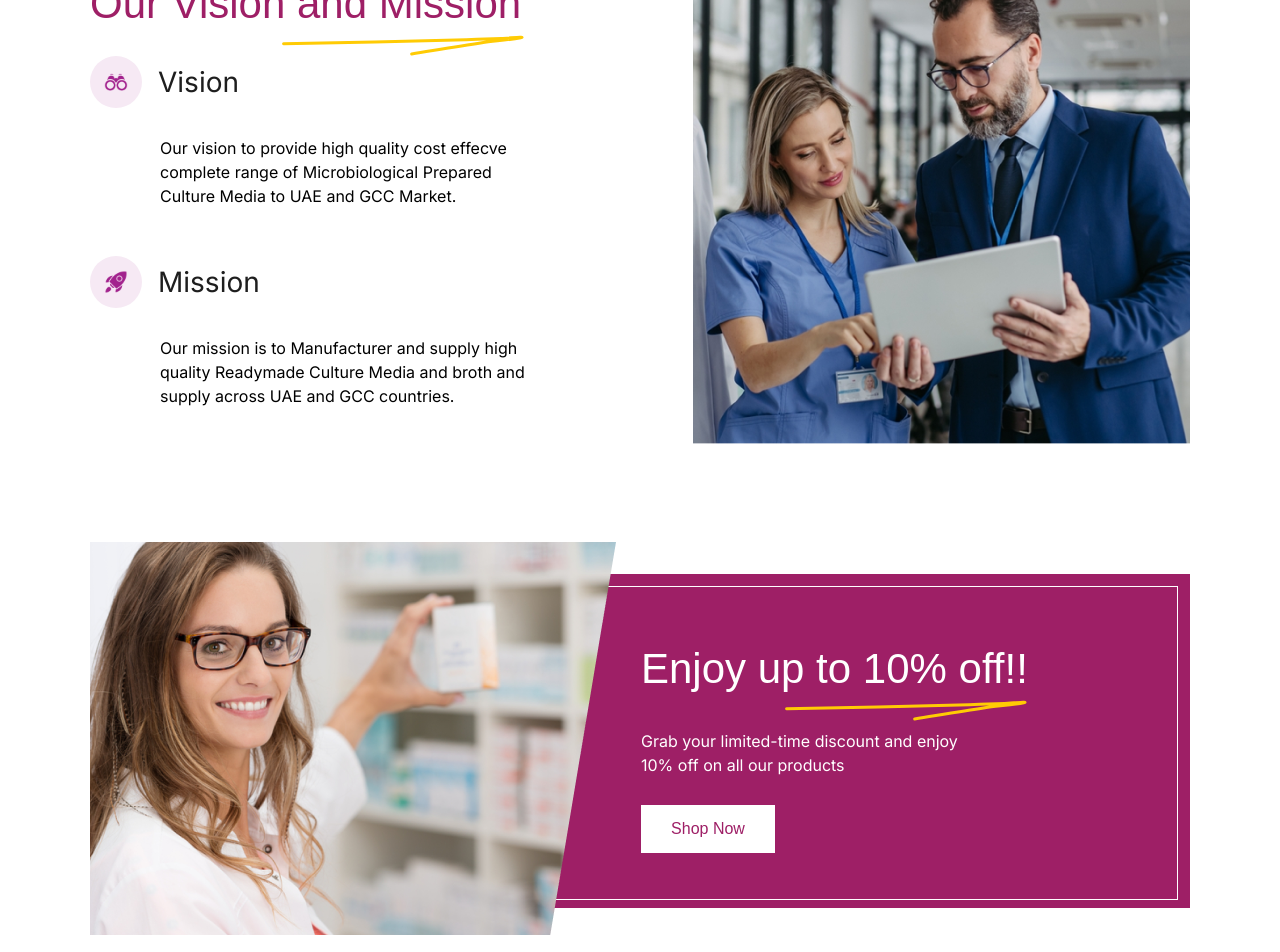
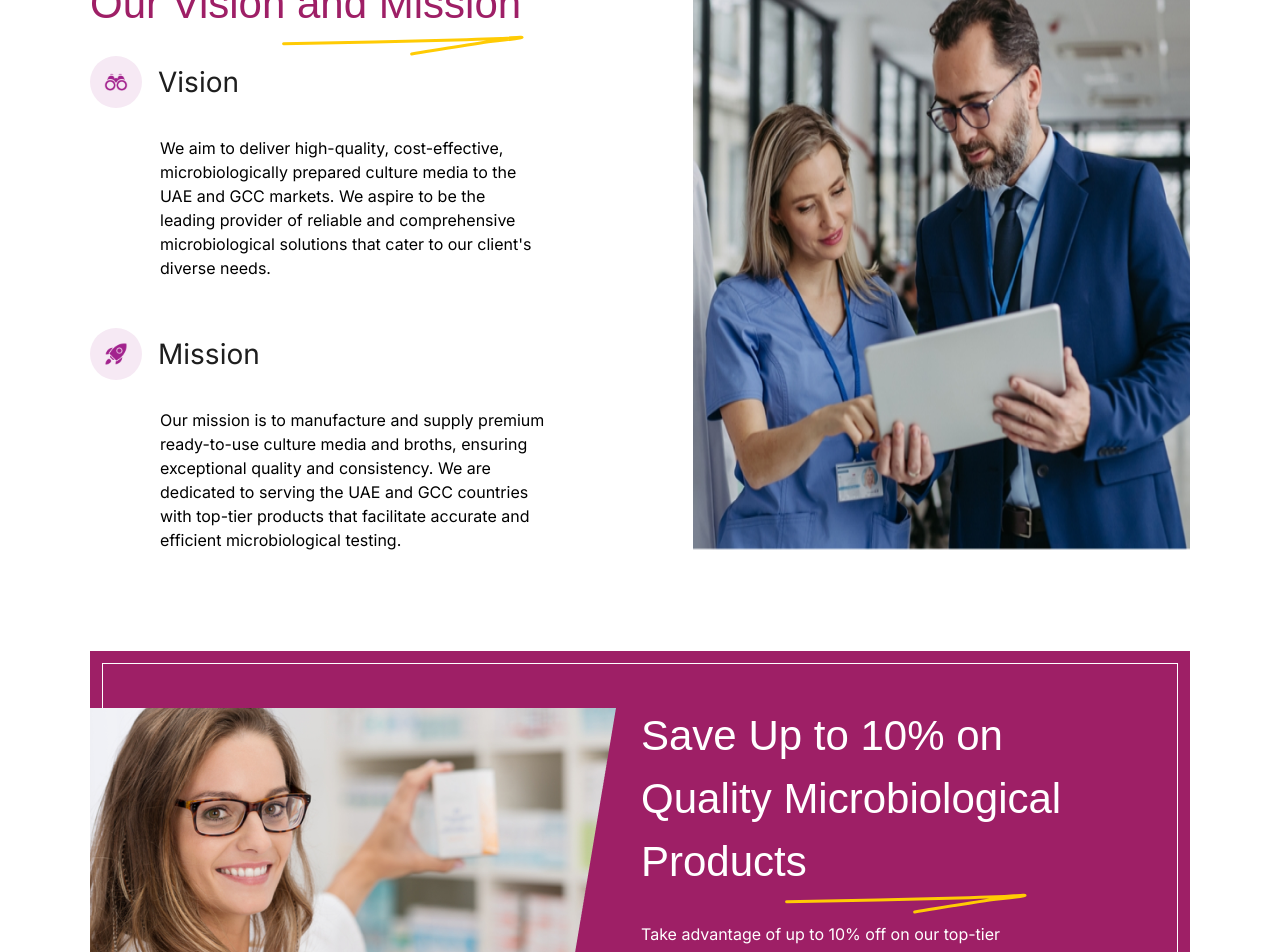
Before and after one commit to mtalha987/microbiano, a Next.js app: page /about in a window 1280 px wide. Shown: the part 1380-2332 px from the top of the page. Built offline with nearby package versions, Linux system fonts and the light colour scheme.

Commit message:
Meta data and content updated all

```diff
--- a/app/Components/common/AboutUsSection.jsx
+++ b/app/Components/common/AboutUsSection.jsx
@@ -20,12 +20,7 @@ const AboutUsSection = () => {
             </div>
             <div>
               <p className="w-[489px] xs:w-full  text-[#151515] text-base font-normal font-secondary leading-normal mt-5">
-                Safecare Industries located in KEZAD- Abu Dhabi with fully
-                automated manufacturing facilities specialized in manufacturing
-                and supplying an extensive range of Microbiological Pre-poured
-                Culture Media (PPM), Pre-poured Tubed Media and Bottle Media.
-                All operational functions adhere to the required industry
-                compliance criteria.
+              Here at Microbiano, we are dedicated to providing high-quality microbiological products from our cutting-edge, fully automated manufacturing facilities in KEZAD, Abu Dhabi. We specialize in producing and supplying various microbiological pre-poured culture media (PPM), pre-poured tubed media, and bottled media designed to meet the highest industry standards. Our operations strictly follow industry compliance regulations, ensuring the delivery of reliable, premium products to laboratories and industries worldwide.
               </p>
             </div>
             <div className="mt-[42px] mb-10 lg:mb-0 ">
--- a/app/Components/common/Banner.jsx
+++ b/app/Components/common/Banner.jsx
@@ -7,27 +7,33 @@ import ZLine from "@/public/images/Vector1.svg";
 const Banner = () => {
   return (
     <>
-    <div className="2xl:max-w-[1440px] 2xl:mx-auto 2xl:px-0  xl:px-[90px] lg:px-10 px-5 sm:h-[393px] relative mt-24">
-      <div className="flex ">
+      <div className="2xl:max-w-[1440px] 2xl:mx-auto 2xl:px-0  xl:px-[90px] lg:px-10 px-5 sm:h-[493px] relative mt-24 flex items-center">
+        <div className="flex items-center ">
           <div className="absolute hidden lg:block">
-          <Image src={BannerImg} alt="Banner Image" />
+            <Image src={BannerImg} alt="Banner Image" className=" mt-5 " />
           </div>
-        <div className="sm:h-[334px] w-full bg-secondary mt-8 p-3 ">
-          <div className="border border-white h-[314px]  xl:pl-[50%] lg:pl-[54%] sm:pl-10 xs:pl-3 ">
+          <div className=" w-full bg-secondary mt-8 p-3 ">
+            <div className="border border-white py-10 2xl:pl-[40%] xl:pl-[50%] lg:pl-[54%] sm:pl-10 xs:pl-3 ">
               <div>
-              <h2 className="xl:w-[539px] sm:mt-[50px] text-white text-[42px] font-normal font-arial xs:w-[90%]">Enjoy up to 10% off!!</h2>
+                <h2 className="2xl:w-[95%] xl:w-[90%]  text-white text-[42px] font-normal font-arial xs:w-[90%]">
+                  Save Up to 10% on Quality Microbiological Products
+                </h2>
               </div>
               <div>
                 <Image src={ZLine} alt="Z Line Image" className="sm:ml-36" />
               </div>
               <div>
-              <p className="md:w-[331px] mt-2 text-white text-base font-normal font-secondary leading-normal">
-                Grab your limited-time discount and enjoy 10% off on all our
-                products
+                <p className="md:w-[79%] mt-2 text-white text-base font-normal font-secondary leading-normal">
+                  Take advantage of up to 10% off on our top-tier
+                  microbiological products and enhance your laboratory's
+                  efficiency. Order now to secure your discount and advance your
+                  research with our reliable, high-quality solutions.
                 </p>
               </div>
               <div>
-              <button className="text-secondary  text-base font-normal font-arial w-[134px] h-12 bg-white mt-7">Shop Now</button>
+                <button className="text-secondary  text-base font-normal font-arial w-[134px] h-12 bg-white mt-7">
+                  Shop Now
+                </button>
               </div>
             </div>
           </div>
--- a/app/Components/common/Vision.jsx
+++ b/app/Components/common/Vision.jsx
@@ -1,48 +1,69 @@
-import React from 'react'
-import Image from 'next/image'
-import Vector from '@/public/images/Vector1.svg'
-import VisionImg from '@/public/images/vision.png'
-import VisionIcon from '@/public/images/visionIcon.svg'
-import MissionIcon from '@/public/images/missionIcon.svg'
+import React from "react";
+import Image from "next/image";
+import Vector from "@/public/images/Vector1.svg";
+import VisionImg from "@/public/images/vision.png";
+import VisionIcon from "@/public/images/visionIcon.svg";
+import MissionIcon from "@/public/images/missionIcon.svg";
 
 const Vision = () => {
   return (
     <>
-          <div className=' 2xl:max-w-[1440px] 2xl:mx-auto 2xl:p-0 xl:px-[90px] lg:px-10 px-5 lg:mt-16 sm:mt-6  flex flex-wrap xl:flex-nowrap   lg:justify-between justify-center'>
-
+      <div className=" 2xl:max-w-[1440px] 2xl:mx-auto 2xl:p-0 xl:px-[90px] lg:px-10 px-5 lg:mt-16 sm:mt-6  flex flex-wrap xl:flex-nowrap   lg:justify-between justify-center">
         {/* Section 2 */}
-            <div className='lg:w-6/12 2xl:w-[auto]  '>
-                <div className='lg:mt-28 sm:mt-8 xs:mt-14'>
-                <h2 className="text-secondary text-[42px] font-normal font-arial text-center lg:text-left">Our Vision and Mission</h2>
-                    <Image src={Vector} className='sm:ml-48 xs:ml-9 xs:mt-3 mb-9 lg:mb-0' />
+        <div className="lg:w-6/12 2xl:w-[auto]  ">
+          <div className="lg:mt-28 sm:mt-8 xs:mt-14">
+            <h2 className="text-secondary text-[42px] font-normal font-arial text-center lg:text-left">
+              Our Vision and Mission
+            </h2>
+            <Image
+              src={Vector}
+              className="sm:ml-48 xs:ml-9 xs:mt-3 mb-9 lg:mb-0"
+            />
           </div>
-                <div className='xs:mt-2'>
-                    <div className='flex flex-col justify-center items-center lg:items-start gap-2'>
-                        <div className='flex items-center   gap-4'>
-                            <div className="w-[52px] h-[52px]  rounded-[100px]" ><Image src={VisionIcon} alt='Vision' /></div>
-                            <div className="text-light-black text-[28px] font-normal font-secondary">Vision</div>
-
+          <div className="xs:mt-2">
+            <div className="flex flex-col justify-center items-center lg:items-start gap-2">
+              <div className="flex items-center   gap-4">
+                <div className="w-[52px] h-[52px]  rounded-[100px]">
+                  <Image src={VisionIcon} alt="Vision" />
                 </div>
-                        <p className="w-[70%] xs:w-[100%] text-black text-base font-normal font-secondary leading-normal sm:ml-[70px] mt-5">Our vision to provide high quality cost effecve complete range of Microbiological Prepared Culture Media to UAE and GCC Market.</p>
+                <h3 className="text-light-black text-[28px] font-normal font-secondary">
+                  Vision
+                </h3>
               </div>
-                    <div className='mt-12 flex flex-col justify-center items-center lg:items-start gap-2'>
-                        <div className='flex items-center gap-4'>
-                            <div className="w-[52px] h-[52px]  rounded-[100px]" ><Image src={MissionIcon} alt='Mission' /></div>
-                            <div className="text-light-black text-[28px] font-normal font-secondary">Mission</div>
-
+              <p className="w-[70%] xs:w-[100%] text-black text-base font-normal font-secondary leading-normal sm:ml-[70px] mt-5">
+                We aim to deliver high-quality, cost-effective,
+                microbiologically prepared culture media to the UAE and GCC
+                markets. We aspire to be the leading provider of reliable and
+                comprehensive microbiological solutions that cater to our
+                client's diverse needs.
+              </p>
             </div>
-                        <p className="w-[70%] xs:w-[100%] text-black text-base font-normal font-secondary leading-normal sm:ml-[70px] mt-5">Our mission is to Manufacturer and supply high quality Readymade Culture Media and broth and supply across UAE and GCC countries.</p>
+            <div className="mt-12 flex flex-col justify-center items-center lg:items-start gap-2">
+              <div className="flex items-center gap-4">
+                <div className="w-[52px] h-[52px]  rounded-[100px]">
+                  <Image src={MissionIcon} alt="Mission" />
                 </div>
-
+                <h3 className="text-light-black text-[28px] font-normal font-secondary">
+                  Mission
+                </h3>
+              </div>
+              <p className="w-[70%] xs:w-[100%] text-black text-base font-normal font-secondary leading-normal sm:ml-[70px] mt-5">
+                Our mission is to manufacture and supply premium ready-to-use
+                culture media and broths, ensuring exceptional quality and
+                consistency. We are dedicated to serving the UAE and GCC
+                countries with top-tier products that facilitate accurate and
+                efficient microbiological testing.
+              </p>
             </div>
           </div>
-            <div className='lg:w-6/12 2xl:w-auto lg:relative flex justify-end '>
-                <Image src={VisionImg} className='mt-12 xl:ml-12 lg:mt-0'/>
+        </div>
+        <div className="lg:w-6/12 2xl:w-auto lg:relative flex justify-end ">
+          <Image src={VisionImg} className="mt-12 xl:ml-12 lg:mt-0" />
           <div className="w-[155px] h-[397px] bg-secondary lg:absolute -z-10  hidden xl:block top-20 left-16 2xl:left-0" />
         </div>
       </div>
     </>
-  )
-}
+  );
+};
 
-export default Vision
+export default Vision;
--- a/app/Components/product/ProductsCatalog.jsx
+++ b/app/Components/product/ProductsCatalog.jsx
@@ -15,7 +15,7 @@ const Products = () => {
       <div className="xl:px-[90px] 2xl:max-w-[1440px] 2xl:mx-auto 2xl:px-0 lg:px-10 px-5">
         <div className="flex justify-between   items-center xs:gap-2">
           <h2 className="text-[#18130f] text-[42px] font-normal font-arial text-center xl:text-left 2xl:text-center">
-            Products
+          Microbiological Products for Every Need
           </h2>
           <MobileDropDown />
         </div>
--- a/app/page.js
+++ b/app/page.js
@@ -12,14 +12,12 @@ export default function Home() {
   return (
     <>
       {/* <Hero/> */}
-      <div className="">
         <SliderHero />
         <Card />
         <Products />
         <AboutUsSection />
         <Vision />
         <Banner />
-      </div>
     </>
   );
 }
```
Also changed, not shown: app/Components/home/Card.jsx (+12 -5 lines), app/Components/home/SliderHero.jsx (+5 -5 lines), app/about/page.jsx (+18 -13 lines), app/contact/page.jsx (+19 -12 lines), app/layout.js (+9 -9 lines). Lines whose indentation alone changed are shown as unchanged.
